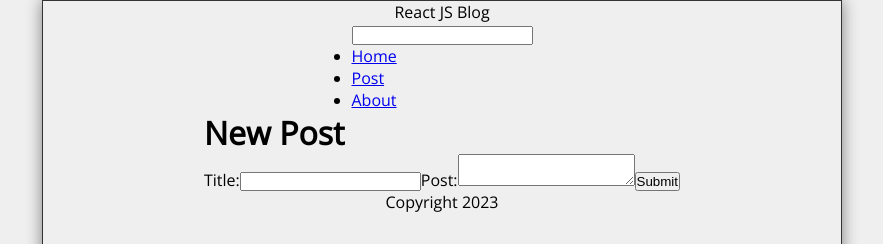
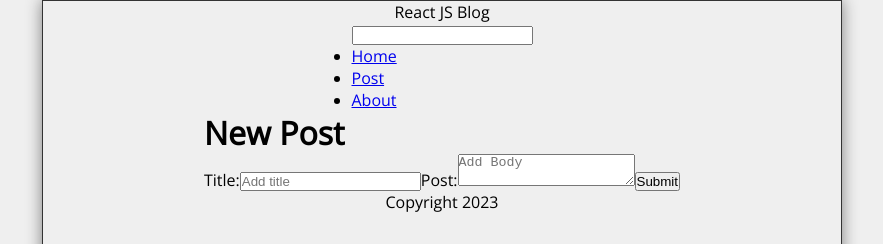
Before and after one commit to NadaTarekk/React-Blog-App, a React (Create React App) app: page /post in a window 1280 px wide. Shown: the top 244 px of the page, without its empty margins (198-1081 px from the left). Built offline with nearby package versions, Linux system fonts and the light colour scheme; data requests are answered from the project's data file.

Commit message:
add handleSubmit

```diff
--- a/data/db.json
+++ b/data/db.json
@@ -23,6 +23,18 @@
       "title": "Testing a 4th post",
       "datetime": "August 09, 2021 4:44:22 PM",
       "body": "Some more testing words"
+    },
+    {
+      "title": "new post",
+      "body": "body",
+      "datetime": "2023",
+      "id": 5
+    },
+    {
+      "title": "6th post",
+      "body": "wowooo",
+      "datetime": "2023",
+      "id": 6
     }
   ]
 }
--- a/src/App.js
+++ b/src/App.js
@@ -34,6 +34,8 @@ function App() {
     setTimeout(() => fetchPosts(), 1500)
   }, [])
 
+
+
   return (
     <div className="App">
       <Header />
@@ -42,7 +44,10 @@ function App() {
         <Routes>
           <Route path="/" element={<Home posts={posts} isLoading={isLoading} fetchError={fetchError} />} />
           <Route path="/about" element={<h1>about</h1>} />
-          <Route path="/post" element={<AddPost />} />
+          <Route path="/post" element={<AddPost
+          posts={posts}
+          setPosts={setPosts}
+          />} />
           <Route path="/post/:id" element={<PostDetail  posts={posts} />} />
         </Routes>
       </main>
--- a/src/pages/AddPost.js
+++ b/src/pages/AddPost.js
@@ -1,20 +1,54 @@
+import { useState } from "react"
+import axios from "axios"
+import { useNavigate } from "react-router-dom"
 
 
+function AddPost({posts, setPosts}) {
+  const navigate = useNavigate()
+  const [newTitle, setNewTitle] = useState('')
+  const [newBody, setNewBody] = useState('')
 
-function AddPost() {
+  const handleSubmit = async (e)=>{
+    e.preventDefault()
+    const newPost= {title: newTitle, body: newBody, datetime:"2023" }
+    const newPosts=[...posts, newPost]
+    setPosts(newPosts)
+    try{
+    const response = await axios.post('http://localhost:3500/posts', newPost)
+    navigate('/')
 
+    }
+    catch(err){
+      console.log(err)
+    }
+
+ }
 
   return (
     <>
-    <h1>New Post</h1>
-    <form>
-        <label>Title:</label>
-        <input type='text'/>
+      <h1>New Post</h1>
+      <form onSubmit={handleSubmit}>
+        <label htmlFor="title">Title:</label>
+        <input
+          id='title'
+          type='text'
+          value={newTitle}
+          onChange={(e) => setNewTitle(e.target.value)}
+          required
+          placeholder="Add title"
+        />
+        <label htmlFor="post">Post:</label>
+        <textarea
+          id='post'
+          value={newBody}
+          onChange={(e) => setNewBody(e.target.value)}
+          required
+          placeholder="Add Body"
+        />
 
-        <label>Post:</label>
-        <textarea/>
         <button type="submit">Submit</button>
-    </form>
+
+      </form>
     </>
   )
 }
--- a/src/pages/home/Home.js
+++ b/src/pages/home/Home.js
@@ -1,6 +1,7 @@
 import Post from "./Post"
 
 function Home({ posts, isLoading, fetchError }) {
+
 
     return (
         <>
--- a/src/pages/home/Post.js
+++ b/src/pages/home/Post.js
@@ -1,6 +1,4 @@
 import { Link} from "react-router-dom"
-
-
 
 function Post({post}) {
     //do i need to use isLoading here?
--- a/src/pages/home/PostDetail.js
+++ b/src/pages/home/PostDetail.js
@@ -1,8 +1,8 @@
 import { useParams } from "react-router-dom"
 
 
-function PostDetail({posts}) {
-    const {id} = useParams()
+function PostDetail({ posts }) {
+    const { id } = useParams()
     const post = posts.find(post => (post.id).toString() === id);
 
     return (
@@ -10,6 +10,8 @@ function PostDetail({posts}) {
             <p>{post.title}</p>
             <p>{post.datetime}</p>
             <p>{post.body}</p>
+            <button>Edit</button>
+            <button>delete</button>
 
 
         </div>
```
Lines whose indentation alone changed are shown as unchanged.
